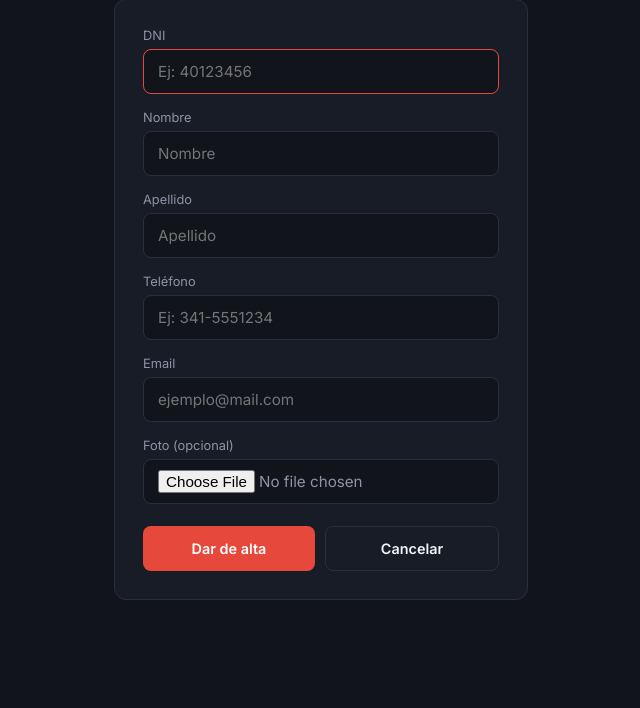
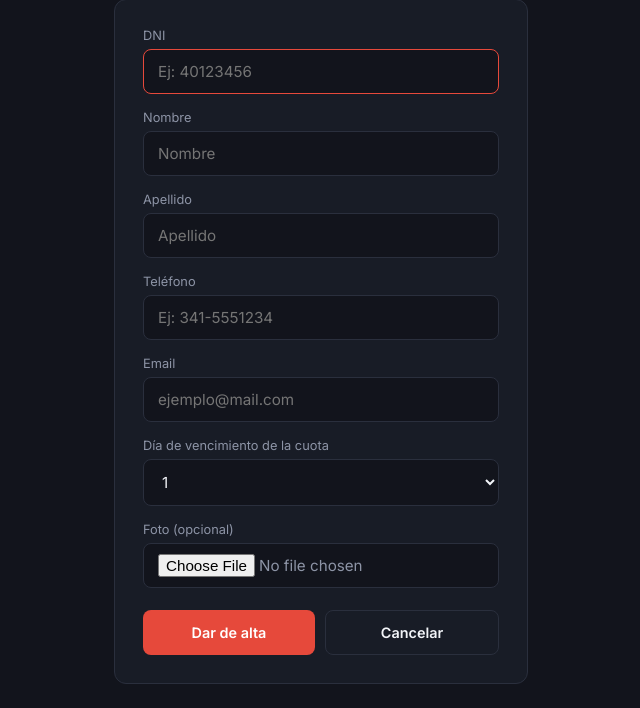
Before and after one commit to marchedev2002/gimnasio-app, a Flask app: page /nuevo in a window 1280 px wide. Shown: the part 195-903 px from the top of the page, without its empty margins (319-959 px from the left). Before the commit the page ends 795 px from the top, so only its background shows below. Run offline with Flask 3, Linux system fonts and the light colour scheme; a user stored in the database is signed in.

Commit message:
Vencimiento cuando se crea el socio

```diff
--- a/app.py
+++ b/app.py
@@ -210,7 +210,7 @@ def nuevo_socio():
 
     nombre_foto = guardar_foto(dni, request.files.get('foto'))
 
-    dia_vencimiento_nuevo = date.today().day
+    dia_vencimiento_nuevo = int(request.form.get('dia_vencimiento', date.today().day))
 
     cursor.execute("""
         INSERT INTO USUARIO (dni, nombre, apellido, telefono, email, foto, dia_vencimiento, fecha_proximo_vencimiento)
@@ -379,31 +379,18 @@ def nuevo_pago():
         VALUES (%s, %s, %s, %s, %s, %s)
     """, (dni, id_mes, anio, id_precio, fecha_pago, metodo_pago))
 
-    cursor.execute("SELECT dia_vencimiento, fecha_proximo_vencimiento FROM USUARIO WHERE dni = %s", (dni,))
+    cursor.execute("SELECT dia_vencimiento FROM USUARIO WHERE dni = %s", (dni,))
     socio = cursor.fetchone()
+    dia_vto = socio['dia_vencimiento']
 
     id_mes_int = int(id_mes)
     anio_int = int(anio)
 
-    if socio['fecha_proximo_vencimiento'] is None:
-        # Es el PRIMER pago de este socio: el día ancla se fija según la fecha
-        # real que se ingresó por pantalla, no según el día de hoy del sistema.
-        fecha_pago_dt = datetime.strptime(fecha_pago, '%Y-%m-%d').date()
-        dia_vto = fecha_pago_dt.day
-        cursor.execute("UPDATE USUARIO SET dia_vencimiento = %s WHERE dni = %s", (dia_vto, dni))
-        nueva_fecha_vencimiento = calcular_siguiente_vencimiento(fecha_pago_dt, dia_vto)
-    else:
-        # Pagos siguientes: se respeta el día ancla que ya quedó fijado antes.
-        dia_vto = socio['dia_vencimiento']
-        ultimo_dia_mes_pagado = calendar.monthrange(anio_int, id_mes_int)[1]
-        dia_ajustado = min(dia_vto, ultimo_dia_mes_pagado)
-        fecha_periodo_pagado = date(anio_int, id_mes_int, dia_ajustado)
-        nueva_fecha_vencimiento = calcular_siguiente_vencimiento(fecha_periodo_pagado, dia_vto)
+    ultimo_dia_mes_pagado = calendar.monthrange(anio_int, id_mes_int)[1]
+    dia_ajustado = min(dia_vto, ultimo_dia_mes_pagado)
+    fecha_periodo_pagado = date(anio_int, id_mes_int, dia_ajustado)
 
-        cursor.execute(
-            "UPDATE USUARIO SET fecha_proximo_vencimiento = %s WHERE dni = %s",
-            (nueva_fecha_vencimiento, dni)
-        )
+    nueva_fecha_vencimiento = calcular_siguiente_vencimiento(fecha_periodo_pagado, dia_vto)
 
     conn.commit()
     cursor.close()
--- a/templates/form_socio.html
+++ b/templates/form_socio.html
@@ -58,6 +58,16 @@
                     <label>Email</label>
                     <input type="email" name="email" class="db-input" placeholder="ejemplo@mail.com" value="{{ usuario.email if usuario else '' }}">
                 </div>
+                {% if modo == 'nuevo' %}
+                <div class="db-field">
+                    <label>Día de vencimiento de la cuota</label>
+                    <select name="dia_vencimiento" class="db-input" required>
+                        {% for dia in range(1, 32) %}
+                            <option value="{{ dia }}" {% if dia == 1 %}selected{% endif %}>{{ dia }}</option>
+                        {% endfor %}
+                    </select>
+                </div>
+                {% endif %}
 
                 <div class="db-field">
                     <label>Foto {{ '(opcional)' if modo == 'nuevo' else '(dejar vacío para no cambiarla)' }}</label>
```
